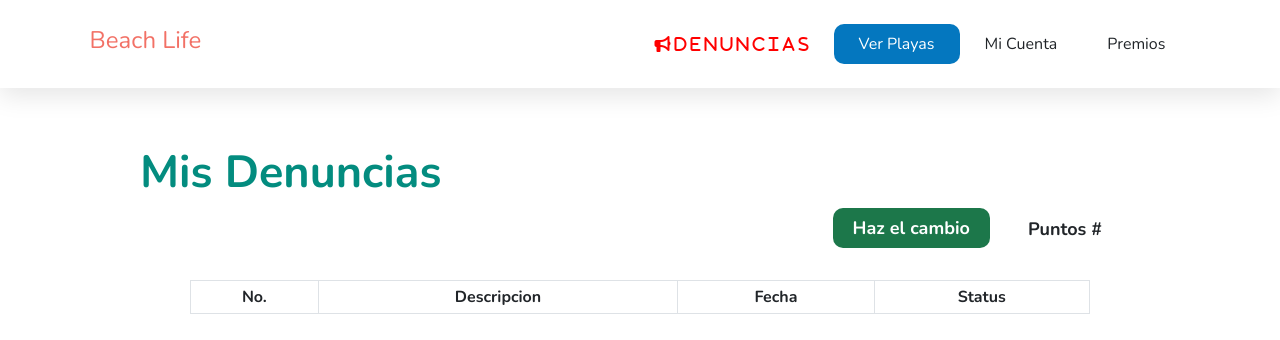
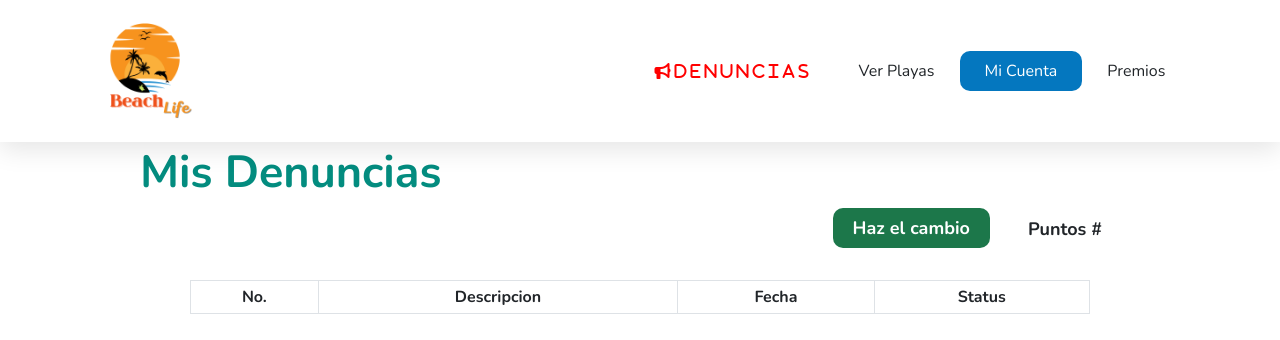
Before and after one commit to MaFernandaLopeZ/HackOcean, a plain HTML site: page profile.html in a window 1280 px wide. Shown: the top 340 px of the page. Drawn offline with nearby package versions, Linux system fonts and the light colour scheme.

Commit message:
add: Doc

```diff
--- a/profile.html
+++ b/profile.html
@@ -17,14 +17,12 @@
 
 <body>
     <header>
-        <a href="index.html">
-            <h4> Beach Life</h4>
-        </a>
+        <a href="index.html"><img src="assets/img/logo.png" alt="Beach-Life" width="110px"></a>
 
         <nav class="navbar">
             <a class="otroN fa-solid fa-bullhorn" style="color: red;" href="denuncia.html"> D e n u n c i a s</a>
-            <a class="active" href="#inicio">Ver Playas</a>
-            <a class="otroN" href="profile.html">Mi cuenta</a>
+            <a class="otroN" href="#inicio">Ver Playas</a>
+            <a class="active" href="profile.html">Mi cuenta</a>
             <a class="otroN" href="premios.html">Premios</a>
         </nav>
     </header>
```
Also changed, not shown: denuncia.html (+4 -4 lines), index.html (+1 -1 lines), 1 other file.
